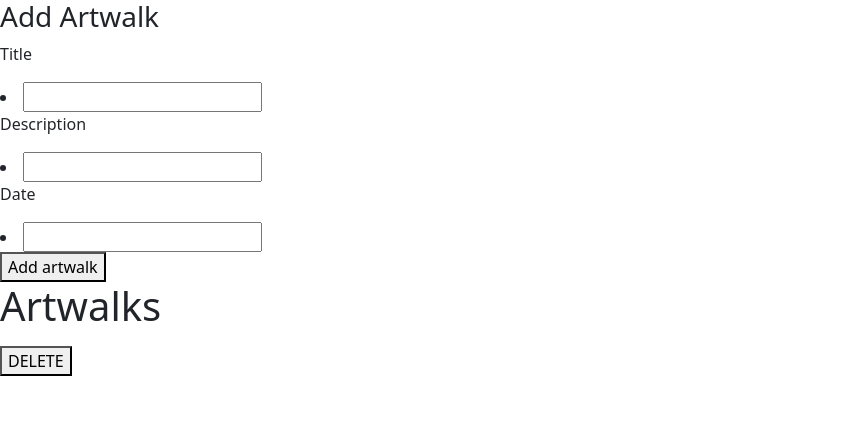
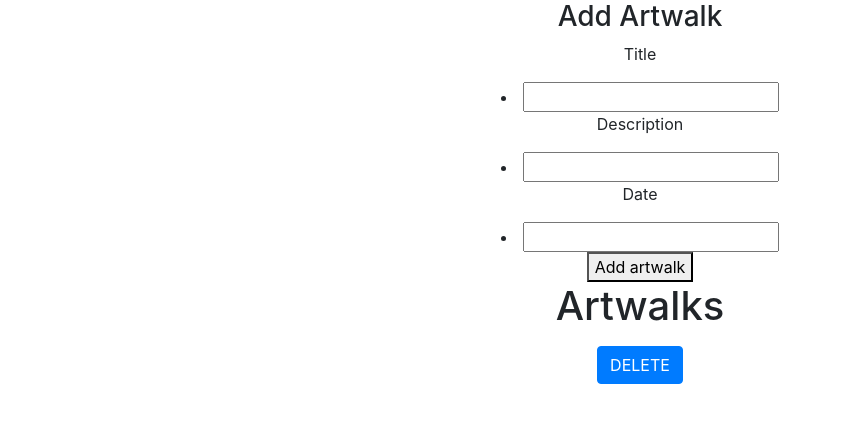
Before and after one commit to artwalkkonzept/artwalktestform, a React (Create React App) app in the folder client/: page / in a window 1280 px wide. Shown: the top 422 px of the page, without its empty margins (0-842 px from the left). Built offline with nearby package versions, Linux system fonts and the light colour scheme; no server answers.

Commit message:
new form setup

```diff
--- a/client/package.json
+++ b/client/package.json
@@ -8,6 +8,7 @@
     "@testing-library/react": "^11.2.1",
     "@testing-library/user-event": "^12.2.2",
     "axios": "^0.21.4",
+    "bootstrap": "^4.6.0",
     "react": "^17.0.1",
     "react-dom": "^17.0.1",
     "react-scripts": "4.0.0",
--- a/client/src/App.css
+++ b/client/src/App.css
@@ -1,3 +1,7 @@
-.formPost {
-    text-decoration: none;
+.App {
+  text-align: center;
 }
+
+li.formPost {
+list-style: none;
+}
--- a/client/src/App.js
+++ b/client/src/App.js
@@ -2,6 +2,7 @@ import {useState, useEffect} from 'react';
 //import logo from './logo.svg';
 import axios from "axios";
 import 'bootstrap/dist/css/bootstrap.css';
+
 import './App.css';
 
 function App() {
@@ -78,7 +79,7 @@ function App() {
             <h1>{artwalk.title}</h1>
             <p>{artwalk.description}</p>
             <p>{artwalk.date}</p>
-            <button onClick={() => deleteArtwalk(artwalk._id)}>DELETE</button>
+            <button class="btn btn-primary" onClick={() => deleteArtwalk(artwalk._id)}>DELETE</button>
           </div>
         )
       })}
```
Also changed, not shown: 17 other files (tests, documents, lock files or other folders).
